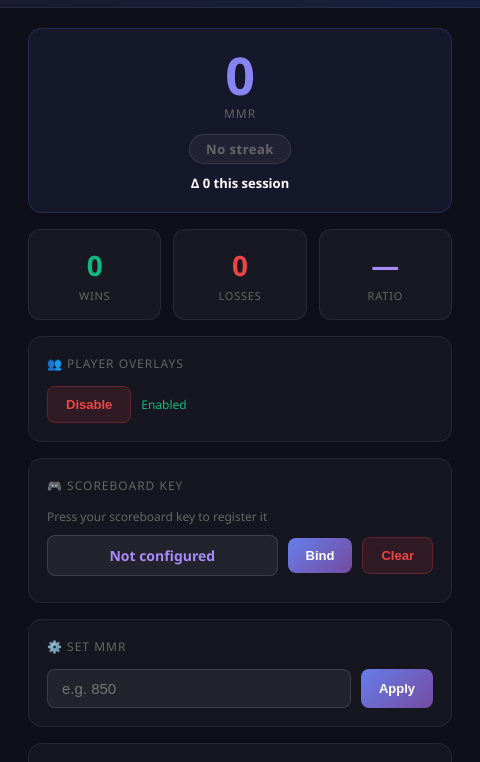
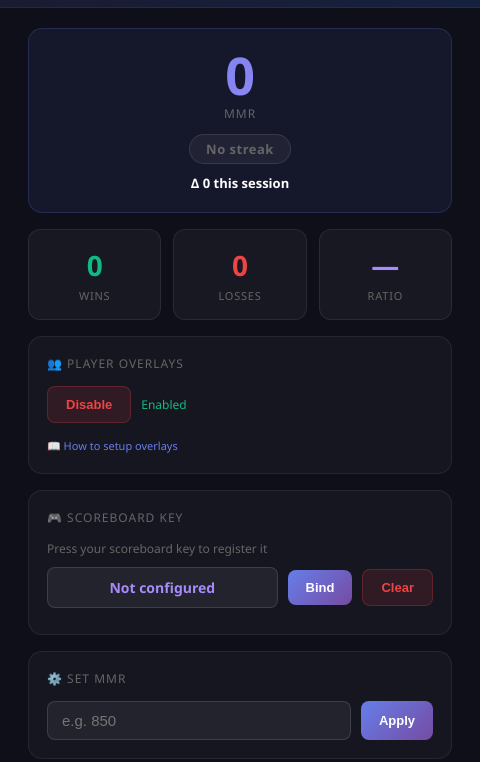
Before and after one commit to Endrix300/RLVision, an Electron app: page main.html in a window 480 px wide. Shown: the part 83-845 px from the top of the page. Drawn offline with Linux system fonts and the light colour scheme; no server answers.

Commit message:
initial commit

```diff
--- a/main.html
+++ b/main.html
@@ -349,6 +349,13 @@
       <span style="font-size: 12px; color: #666; align-self: center;"
             id="playerOverlaysStatus">Disabled</span>
     </div>
+    <div style="margin-top: 10px;">
+      <a href="https://github.com/Endrix300/RLVision/blob/main/MMROverlay.md"
+        target="_blank"
+        style="font-size: 11px; color: #667eea; text-decoration: none;">
+        📖 How to setup overlays
+      </a>
+    </div>
   </div>
 
   <!-- ── Scoreboard Key Binding ─────────────────────────────────────────────
--- a/package.json
+++ b/package.json
@@ -24,9 +24,5 @@
       "**/*",
       "!node_modules/**"
     ]
-  },
-  "dependencies": {
-    "@kmamal/sdl": "^0.11.13",
-    "node-hid": "^3.3.0"
   }
 }
```
Also changed, not shown: 1 other file.
